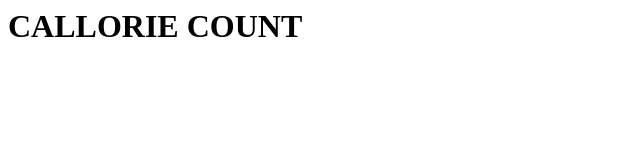
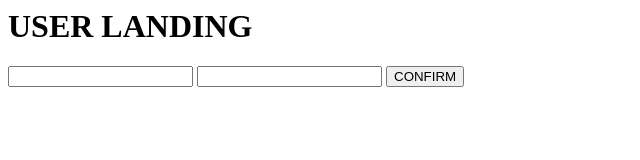
Before and after one commit to JovenTadem/CalorieCount, a plain HTML site: page index.html in a window 1280 px wide. Shown: the whole page, without its empty margins (0-640 px from the left). Drawn offline with Linux system fonts and the light colour scheme.

Commit message:
added a new landing page and login form

```diff
--- a/index.html
+++ b/index.html
@@ -4,9 +4,13 @@
 
 <body>
     <h1>
-        CALLORIE COUNT
+        USER LANDING
     </h1>
     <div>
-
+        <form>
+            <input type="text" name="username">
+            <input type="text" name="password">
+            <input type="button" value="CONFIRM">
+        </form>
     </div>
 </body>
```
Also changed, not shown: landing.html (added, +14 -0 lines).
